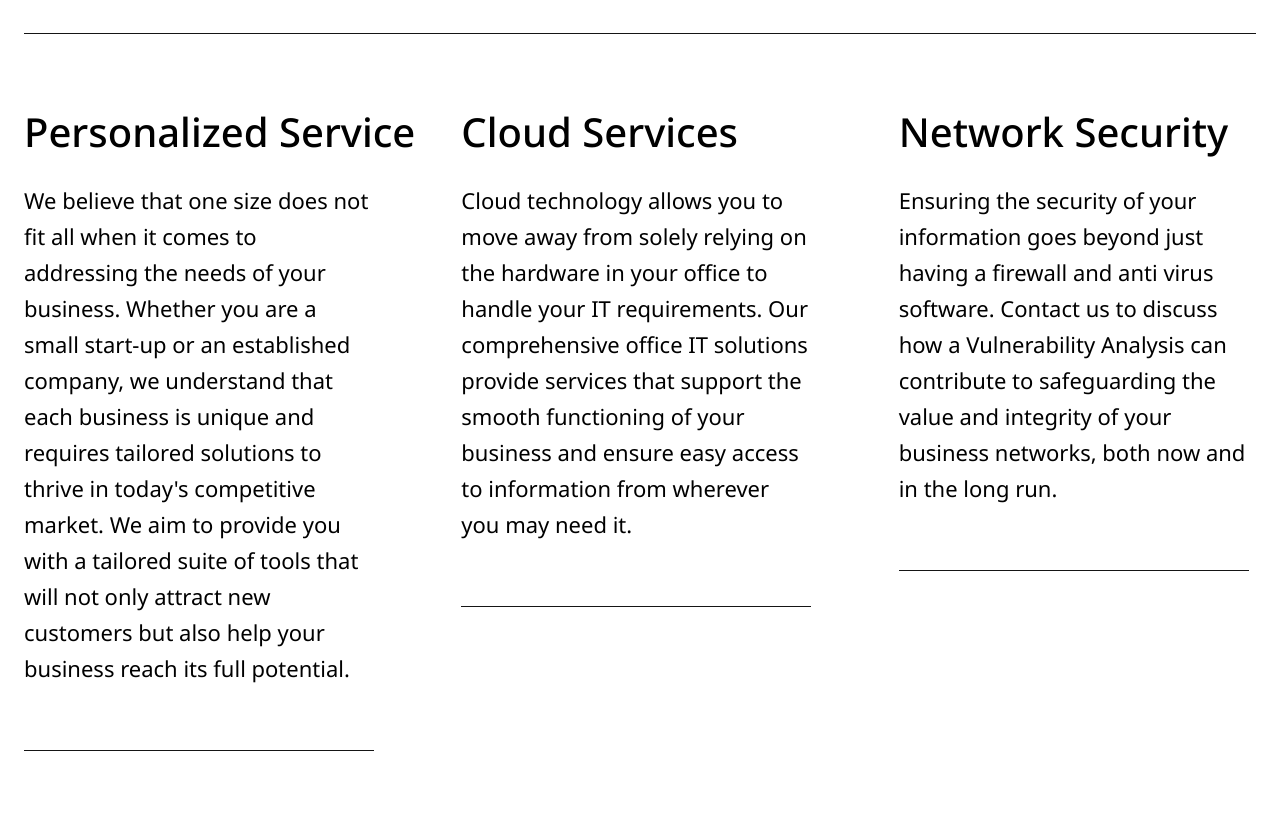
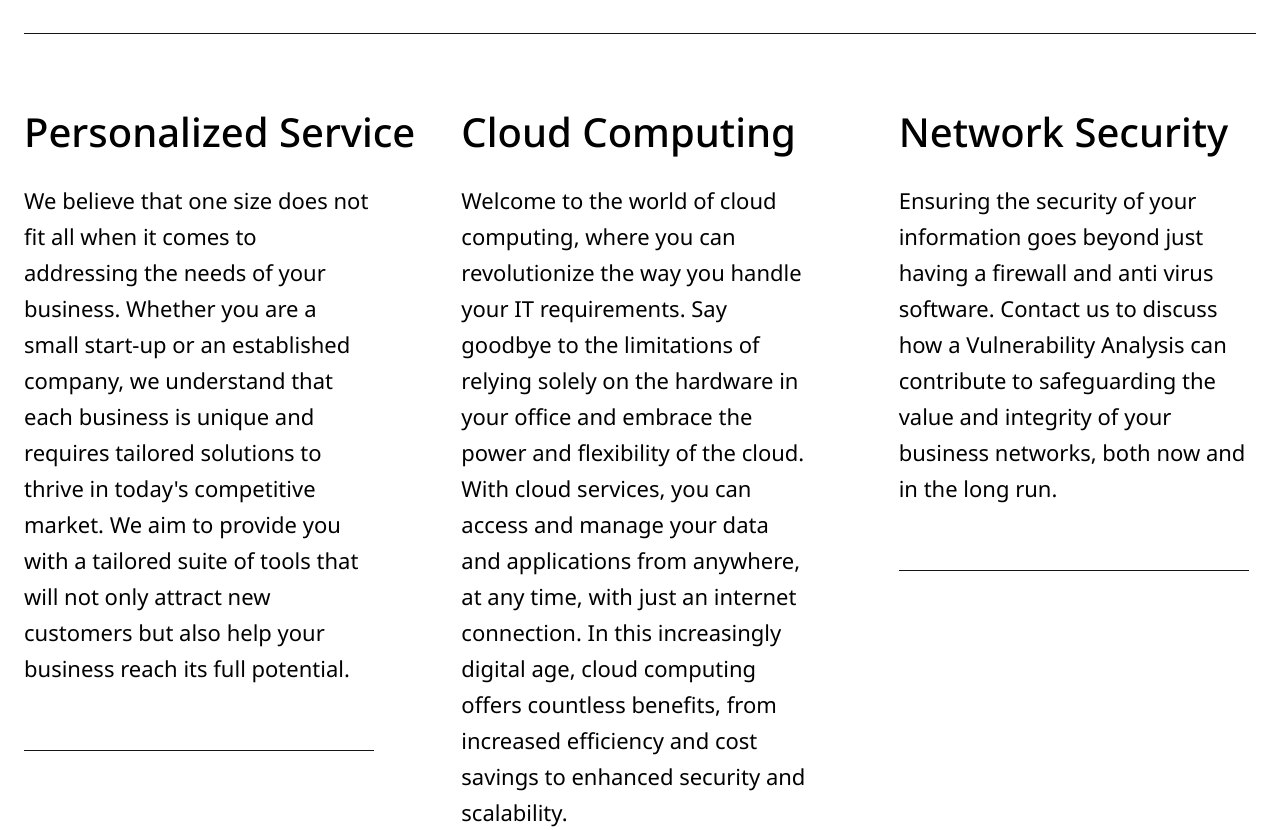
Before and after one commit to dlitovit/dlitovit.github.io, a website built with Parcel: page index.html in a window 1280 px wide. Shown: the part 1890-2720 px from the top of the page. Built offline with nearby package versions, Linux system fonts and the light colour scheme.

Commit message:
Update index.html

```diff
--- a/index.html
+++ b/index.html
@@ -162,14 +162,14 @@
               </span>
             </div>
             <div class="service-service service-root-class-name1">
-              <h3 class="service-title"><span>Cloud Services</span></h3>
+              <h3 class="service-title"><span>Cloud Computing</span></h3>
               <span class="service-description">
                 <span>
-                  Cloud technology allows you to move away from solely relying
-                  on the hardware in your office to handle your IT requirements.
-                  Our comprehensive office IT solutions provide services that
-                  support the smooth functioning of your business and ensure
-                  easy access to information from wherever you may need it.
+                  Welcome to the world of cloud computing, where you can revolutionize the way you handle your IT requirements.
+                  Say goodbye to the limitations of relying solely on the hardware in your office and embrace the power and
+                  flexibility of the cloud. With cloud services, you can access and manage your data and applications from
+                  anywhere, at any time, with just an internet connection. In this increasingly digital age, cloud computing
+                  offers countless benefits, from increased efficiency and cost savings to enhanced security and scalability.
                 </span>
               </span>
             </div>
```
